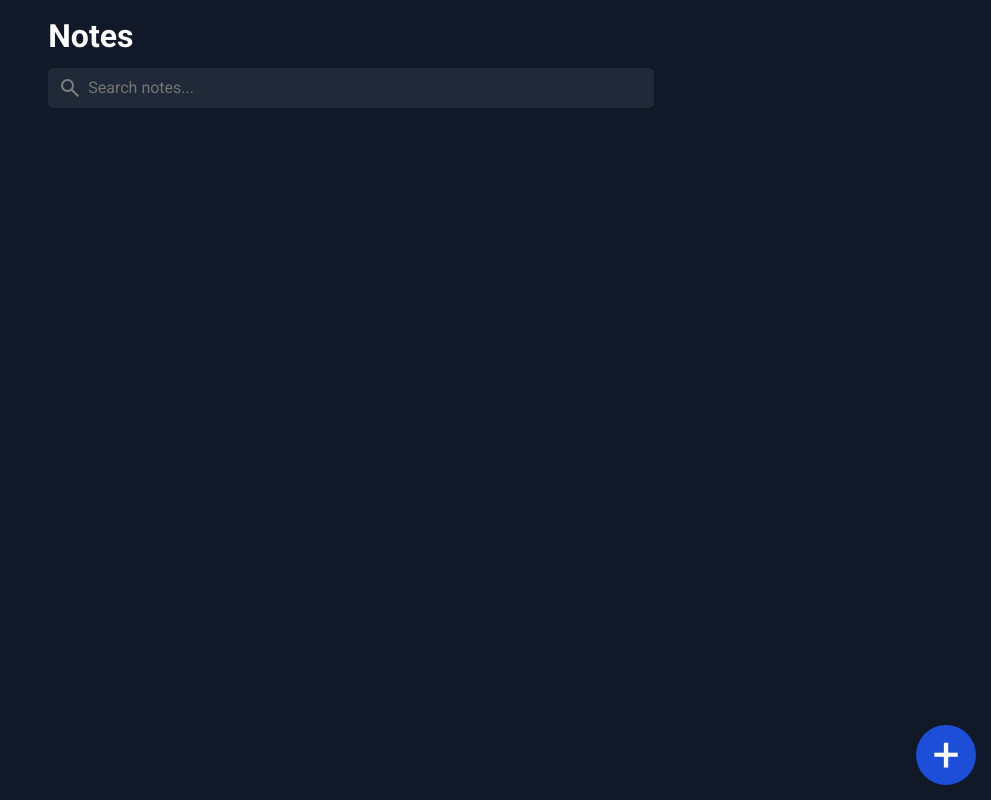
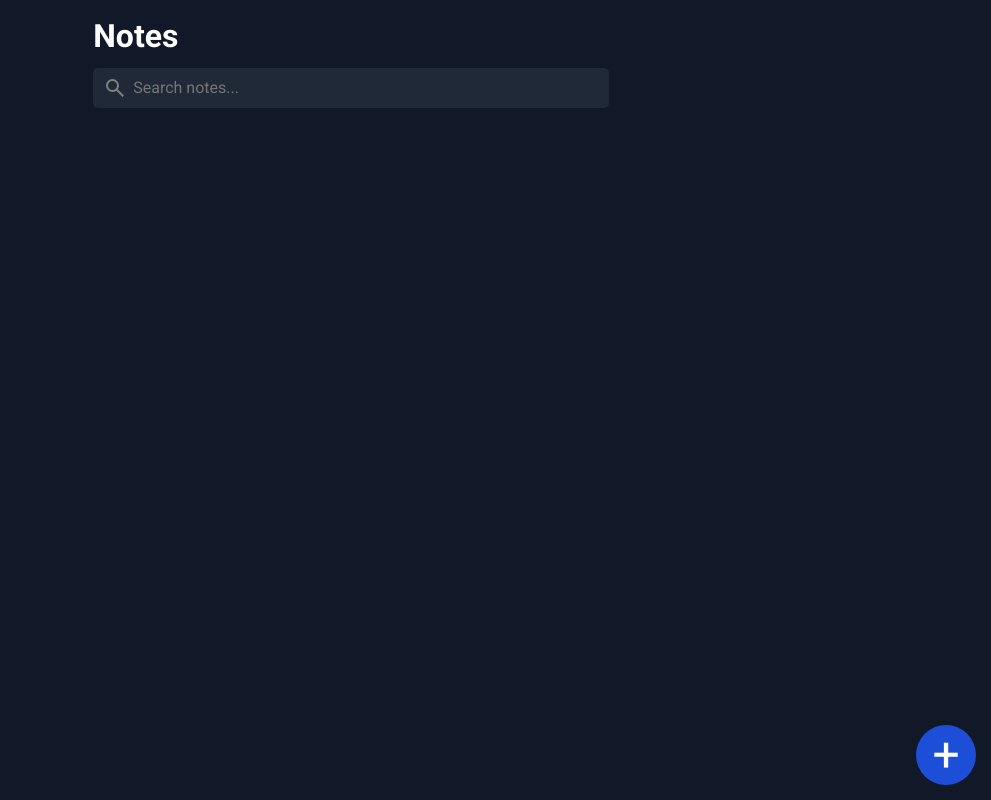
Before and after one commit to chachaa10/note-vanilla, a website built with Vite: page index.html in a window 1280 px wide. Shown: the whole page, without its empty margins (289-1280 px from the left). Built offline with nearby package versions, Linux system fonts and the light colour scheme.

Commit message:
style: make the container smaller

```diff
--- a/css/style.css
+++ b/css/style.css
@@ -27,7 +27,7 @@ main {
     display: flex;
     position: relative;
     flex-direction: column;
-    width: min(70ch, 100%);
+    width: min(60ch, 100%);
     min-height: 100vh;
     min-height: 100dvh;
     margin-inline: auto;
```
